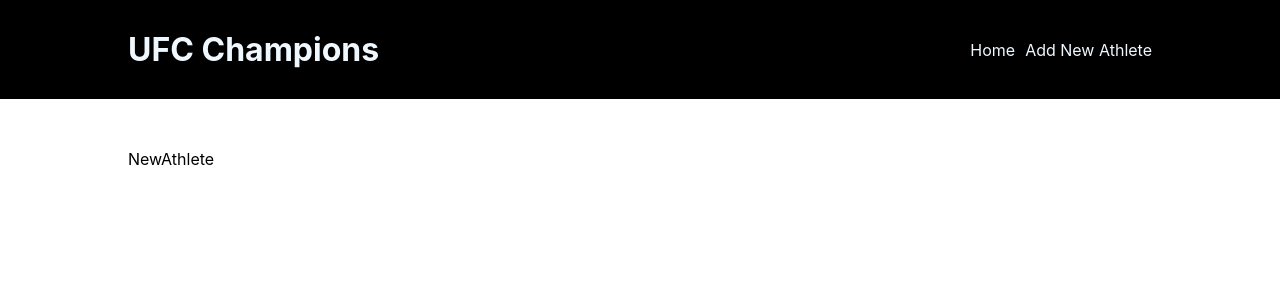
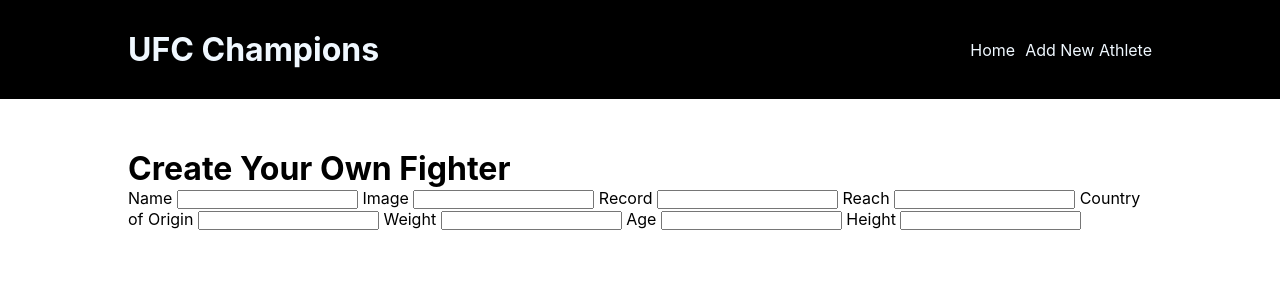
Before and after one commit to sarroyo551/ReactProjectFrontEnd, a React (Create React App) app: page /new in a window 1280 px wide. Shown: the top 300 px of the page. Built offline with nearby package versions, Linux system fonts and the light colour scheme.

Commit message:
adds form to new athlete page

```diff
--- a/src/screens/NewAthlete.js
+++ b/src/screens/NewAthlete.js
@@ -2,7 +2,20 @@
 
 function NewAthlete() {
   return (
-    <div className='content'>NewAthlete</div>
+    <div className='content'>
+      <h1>Create Your Own Fighter</h1>
+      <form className='athlete-form'>
+        <label>Name  <input /> </label>
+        <label>Image  <input /> </label>
+        <label>Record  <input /> </label>
+        <label>Reach  <input /> </label>
+        <label>Country of Origin  <input /> </label>
+        <label>Weight <input /> </label>
+        <label>Age  <input /> </label>
+        <label>Height  <input /> </label>
+
+      </form>
+    </div>
   )
 }
 
```
